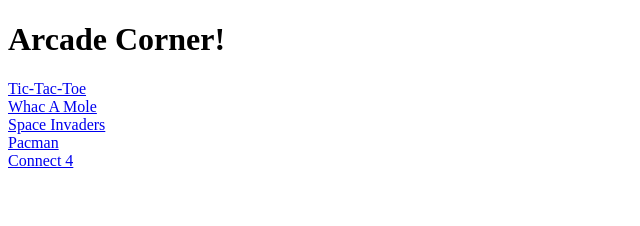
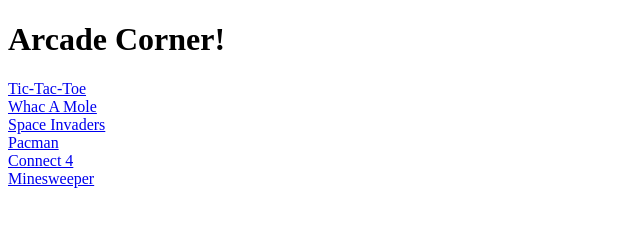
Before and after one commit to Pavani3005/main, a plain HTML site: page index.html in a window 1280 px wide. Shown: the whole page, without its empty margins (0-640 px from the left). Drawn offline with Linux system fonts and the light colour scheme.

Commit message:
Update index.html

```diff
--- a/index.html
+++ b/index.html
@@ -13,6 +13,7 @@
     <a href="https://pavani3005.github.io/Whac-A-Mole-new-/" target="_blank">Whac A Mole</a><br>
     <a href="https://pavani3005.github.io/Space-Invaders/" target="_blank">Space Invaders</a> <br>
     <a href="https://nehakudur.github.io/pacman/" target="_blank">Pacman</a> <br>
-    <a href="https://pavani3005.github.io/Connect-4/" target="_blank">Connect 4</a>
+    <a href="https://pavani3005.github.io/Connect-4/" target="_blank">Connect 4</a><br>
+    <a href="https://pavani3005.github.io/Minesweeper/" target="_blank">Minesweeper</a> <br>
 </body>
 </html>
```
